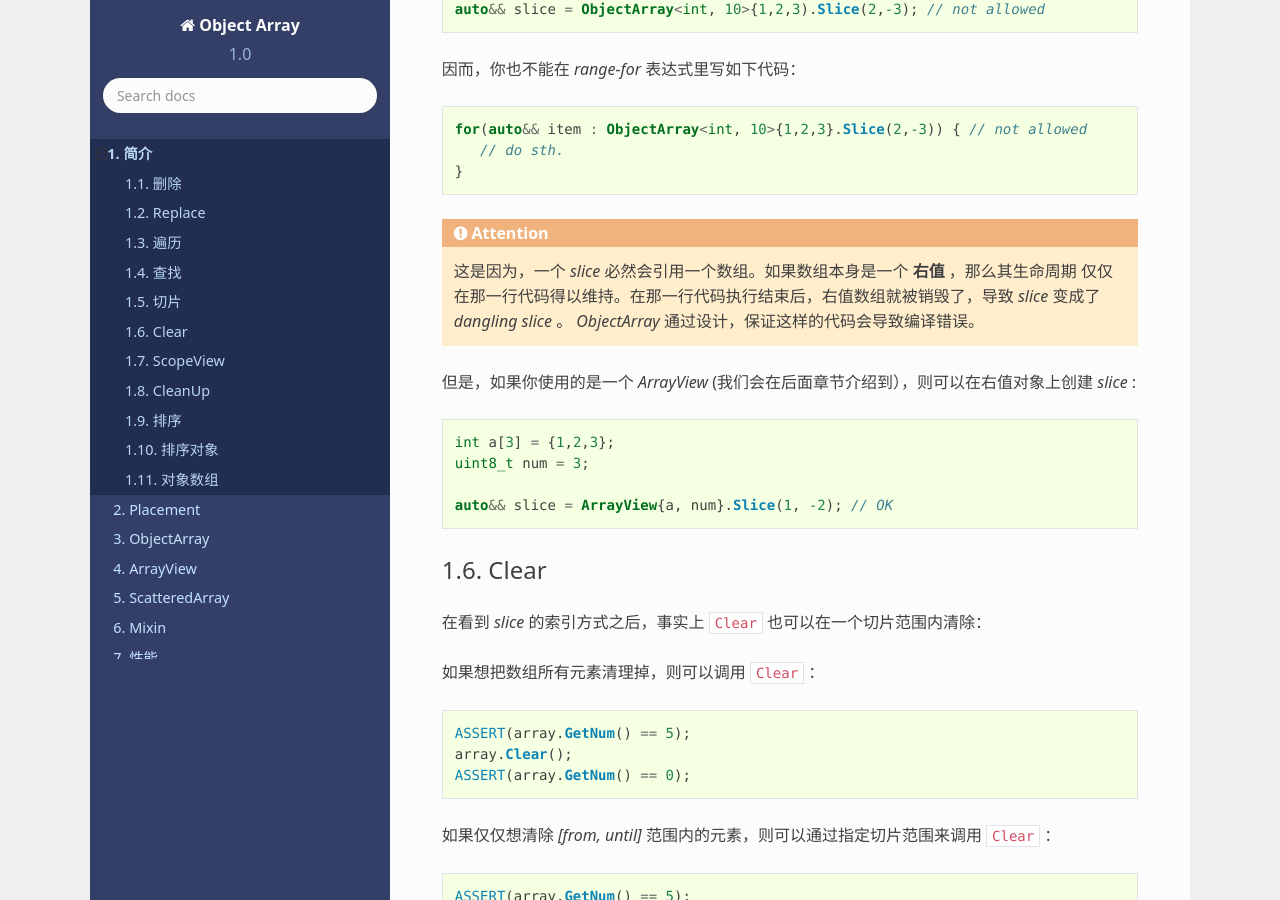
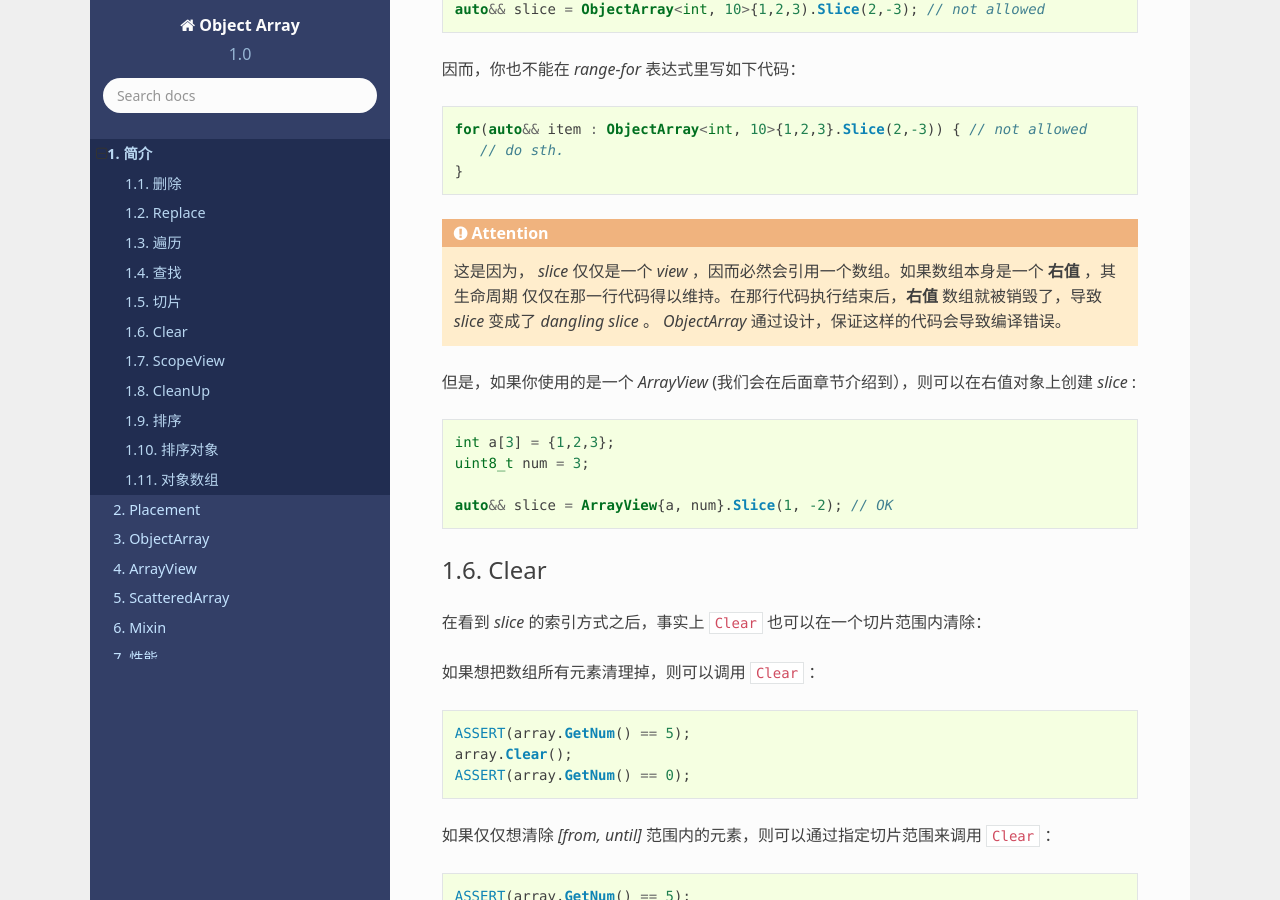
Before and after one commit to godsme/object-array, a Sphinx documentation site: the page built from doc/source/Introduction.rst, in a window 1280 px wide and 900 px high, scrolled down 6791 px. Built offline with Sphinx 7.4.7 and the Read the Docs theme 2.0.0, drawn with Linux system fonts in a browser that asks for light colours; formulas are drawn with MathJax 3.

Commit message:
ArrayView Test

```diff
--- a/doc/source/Introduction.rst
+++ b/doc/source/Introduction.rst
@@ -328,8 +328,8 @@ Replace
 
 .. attention::
 
-   这是因为，一个 `slice` 必然会引用一个数组。如果数组本身是一个 **右值** ，那么其生命周期
-   仅仅在那一行代码得以维持。在那一行代码执行结束后，右值数组就被销毁了，导致 `slice` 变成了 `dangling slice` 。
+   这是因为， `slice` 仅仅是一个 `view` ，因而必然会引用一个数组。如果数组本身是一个 **右值** ，其生命周期
+   仅仅在那一行代码得以维持。在那行代码执行结束后，**右值** 数组就被销毁了，导致 `slice` 变成了 `dangling slice` 。
    `ObjectArray` 通过设计，保证这样的代码会导致编译错误。
 
 但是，如果你使用的是一个 `ArrayView` (我们会在后面章节介绍到），则可以在右值对象上创建 `slice` :
```
